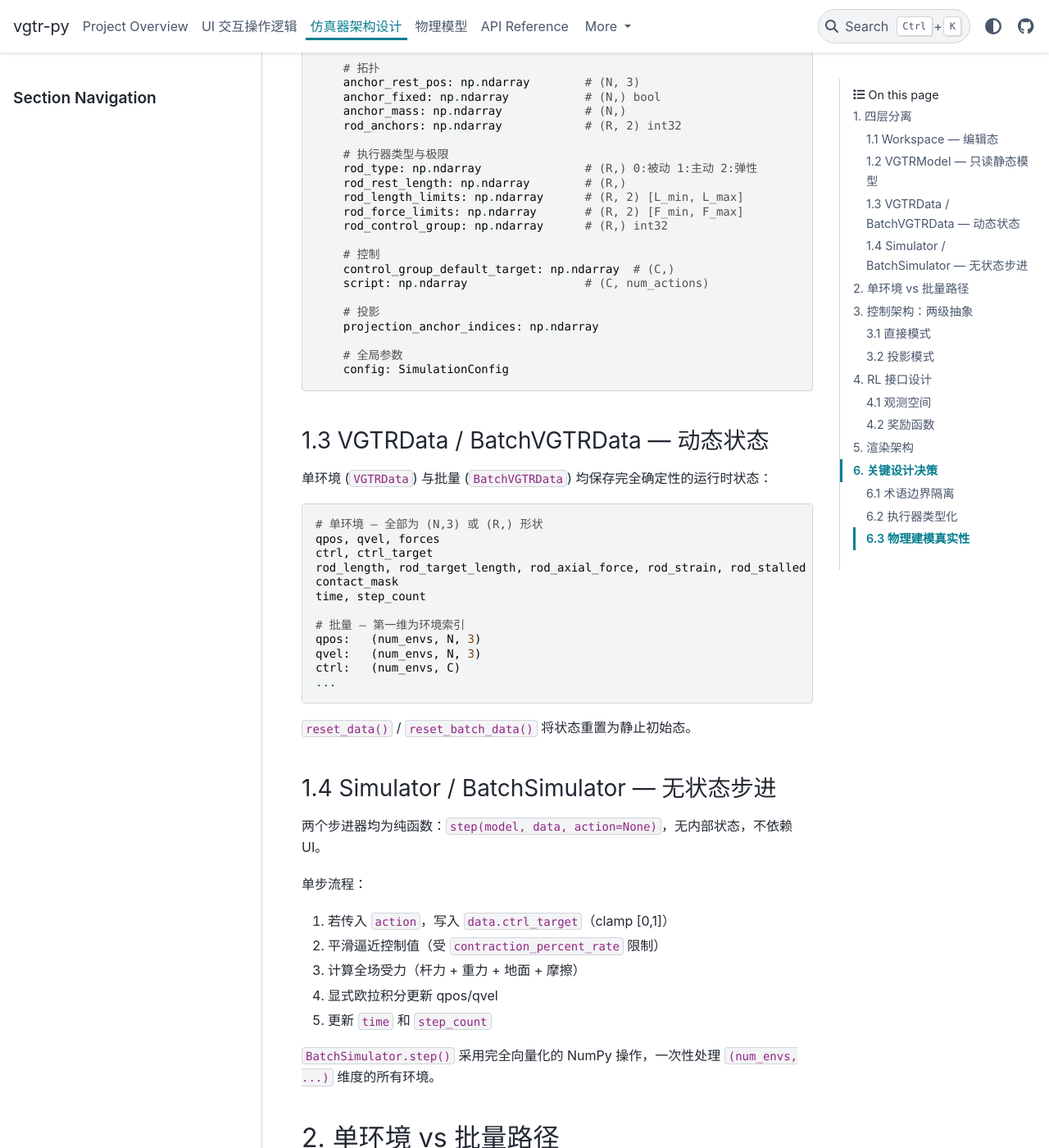
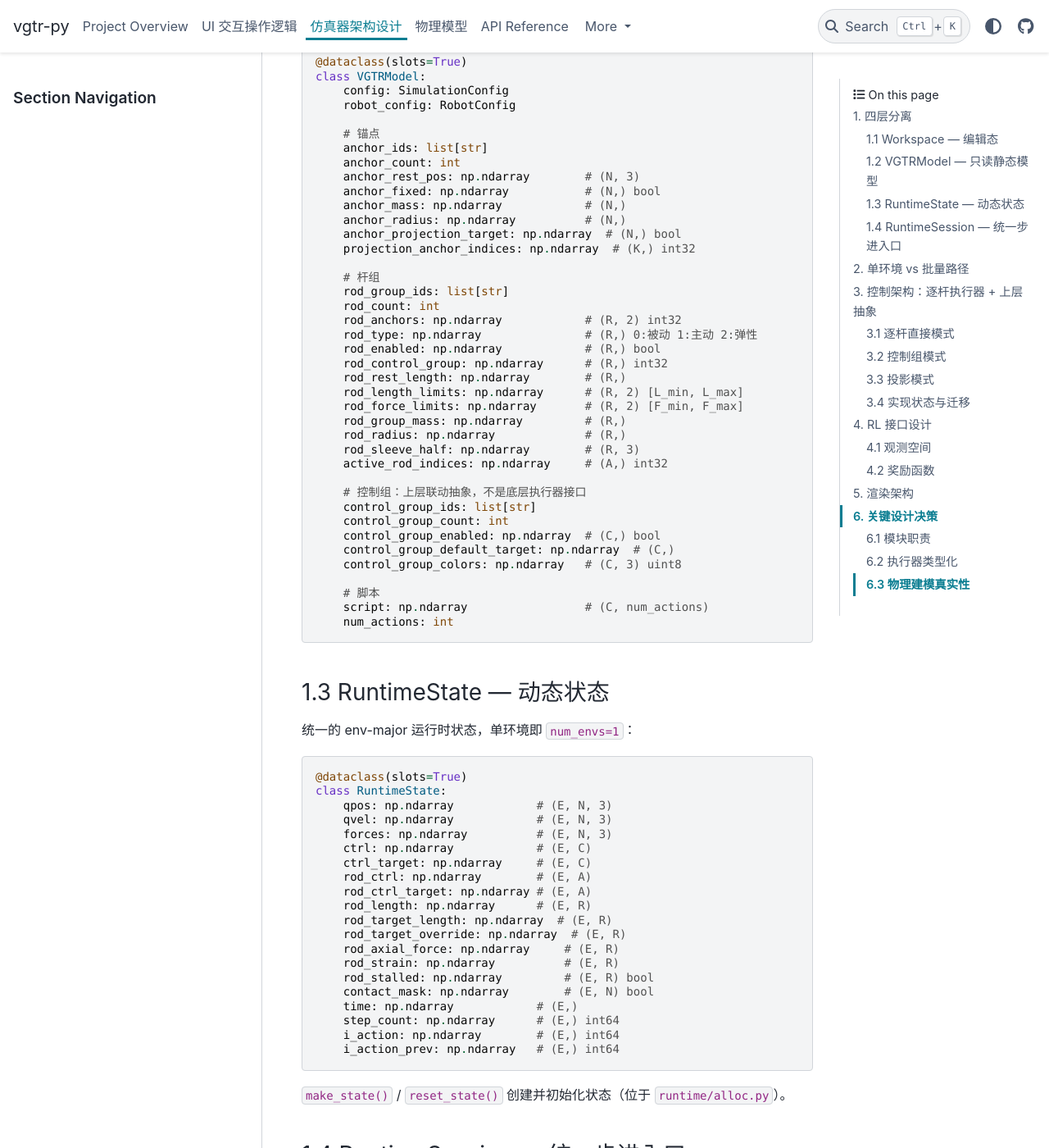
Before and after one commit to langxin11/vgtr_py, a Sphinx documentation site: the page built from docs/architecture.md, in a window 1280 px wide and 1400 px high, scrolled down 954 px. Shown: the whole window at 82% size. Built offline with Sphinx 7.4.7 and the PyData theme 0.15.4, drawn with Linux system fonts in a browser that asks for light colours; some of the changed text lies outside the part shown.

Commit message:
docs: 更新架构与物理文档，修正过时引用与默认值
Co-Authored-By: Claude Opus 4.7 <noreply@anthropic.com>

````diff
--- a/docs/architecture.md
+++ b/docs/architecture.md
@@ -4,14 +4,16 @@
 
 核心理念借鉴 MuJoCo 等引擎在软件接口分层上的优点（静态模型与动态状态分离、`compile/reset/step` 明确分层），同时在物理建模上向**真实机器人执行器**靠拢，并建立适合 RL 训练的**多层控制抽象**。
 
+控制接口的底层真值是**主动杆执行器**，而不是控制组。控制组只用于 UI 联动、脚本复用、批量调参和兼容旧 JSON；运行时内核应当能直接表达“每根主动杆一个目标”的控制语义。
+
 ## 1. 四层分离
 
 系统严格拆分为四层：
 
 ```
-Workspace ──compile──→ VGTRModel ──make_data──→ VGTRData
-                                                    │
-                                          Simulator.step(model, data, action)
+Workspace ──compile_workspace()──→ VGTRModel ──make_state()──→ RuntimeState
+                                                                    │
+                                                        RuntimeSession.step(action)
 ```
 
 ### 1.1 Workspace — 编辑态
@@ -27,112 +29,165 @@ Workspace ──compile──→ VGTRModel ──make_data──→ VGTRData
 ```python
 @dataclass(slots=True)
 class VGTRModel:
+    config: SimulationConfig
+    robot_config: RobotConfig
+
+    # 锚点
+    anchor_ids: list[str]
     anchor_count: int
-    rod_count: int
-    control_group_count: int
-
-    # 拓扑
     anchor_rest_pos: np.ndarray        # (N, 3)
     anchor_fixed: np.ndarray           # (N,) bool
     anchor_mass: np.ndarray            # (N,)
+    anchor_radius: np.ndarray          # (N,)
+    anchor_projection_target: np.ndarray  # (N,) bool
+    projection_anchor_indices: np.ndarray  # (K,) int32
+
+    # 杆组
+    rod_group_ids: list[str]
+    rod_count: int
     rod_anchors: np.ndarray            # (R, 2) int32
-
-    # 执行器类型与极限
     rod_type: np.ndarray               # (R,) 0:被动 1:主动 2:弹性
+    rod_enabled: np.ndarray            # (R,) bool
+    rod_control_group: np.ndarray      # (R,) int32
     rod_rest_length: np.ndarray        # (R,)
     rod_length_limits: np.ndarray      # (R, 2) [L_min, L_max]
     rod_force_limits: np.ndarray       # (R, 2) [F_min, F_max]
-    rod_control_group: np.ndarray      # (R,) int32
+    rod_group_mass: np.ndarray         # (R,)
+    rod_radius: np.ndarray             # (R,)
+    rod_sleeve_half: np.ndarray        # (R, 3)
+    active_rod_indices: np.ndarray     # (A,) int32
 
-    # 控制
+    # 控制组：上层联动抽象，不是底层执行器接口
+    control_group_ids: list[str]
+    control_group_count: int
+    control_group_enabled: np.ndarray  # (C,) bool
     control_group_default_target: np.ndarray  # (C,)
+    control_group_colors: np.ndarray   # (C, 3) uint8
+
+    # 脚本
     script: np.ndarray                 # (C, num_actions)
-
-    # 投影
-    projection_anchor_indices: np.ndarray
-
-    # 全局参数
-    config: SimulationConfig
+    num_actions: int
 ```
 
-### 1.3 VGTRData / BatchVGTRData — 动态状态
+### 1.3 RuntimeState — 动态状态
 
-单环境 (`VGTRData`) 与批量 (`BatchVGTRData`) 均保存完全确定性的运行时状态：
+统一的 env-major 运行时状态，单环境即 `num_envs=1`：
 
 ```python
-# 单环境 — 全部为 (N,3) 或 (R,) 形状
-qpos, qvel, forces
-ctrl, ctrl_target
-rod_length, rod_target_length, rod_axial_force, rod_strain, rod_stalled
-contact_mask
-time, step_count
-
-# 批量 — 第一维为环境索引
-qpos:   (num_envs, N, 3)
-qvel:   (num_envs, N, 3)
-ctrl:   (num_envs, C)
-...
+@dataclass(slots=True)
+class RuntimeState:
+    qpos: np.ndarray            # (E, N, 3)
+    qvel: np.ndarray            # (E, N, 3)
+    forces: np.ndarray          # (E, N, 3)
+    ctrl: np.ndarray            # (E, C)
+    ctrl_target: np.ndarray     # (E, C)
+    rod_ctrl: np.ndarray        # (E, A)
+    rod_ctrl_target: np.ndarray # (E, A)
+    rod_length: np.ndarray      # (E, R)
+    rod_target_length: np.ndarray  # (E, R)
+    rod_target_override: np.ndarray  # (E, R)
+    rod_axial_force: np.ndarray     # (E, R)
+    rod_strain: np.ndarray          # (E, R)
+    rod_stalled: np.ndarray         # (E, R) bool
+    contact_mask: np.ndarray        # (E, N) bool
+    time: np.ndarray            # (E,)
+    step_count: np.ndarray      # (E,) int64
+    i_action: np.ndarray        # (E,) int64
+    i_action_prev: np.ndarray   # (E,) int64
 ```
 
-`reset_data()` / `reset_batch_data()` 将状态重置为静止初始态。
+`make_state()` / `reset_state()` 创建并初始化状态（位于 `runtime/alloc.py`）。
 
-### 1.4 Simulator / BatchSimulator — 无状态步进
+### 1.4 RuntimeSession — 统一步进入口
 
-两个步进器均为纯函数：`step(model, data, action=None)`，无内部状态，不依赖 UI。
+`RuntimeSession` 是面向用户的公开门面，内部委托 `runtime/kernels.py` 中的纯函数执行物理计算。单环境和批量环境使用同一个类，通过 `num_envs` 区分。
 
-单步流程：
-1. 若传入 `action`，写入 `data.ctrl_target`（clamp [0,1]）
-2. 平滑逼近控制值（受 `contraction_percent_rate` 限制）
-3. 计算全场受力（杆力 + 重力 + 地面 + 摩擦）
-4. 显式欧拉积分更新 qpos/qvel
-5. 更新 `time` 和 `step_count`
+```python
+session = RuntimeSession.from_workspace(workspace, num_envs=4)
+session.reset(seed=42)
+session.step_batch(action)  # action shape: (num_envs, action_dim)
+```
 
-`BatchSimulator.step()` 采用完全向量化的 NumPy 操作，一次性处理 `(num_envs, ...)` 维度的所有环境。
+单步流程（`runtime/kernels.py`）：
+1. 若传入 `action`，解析为逐主动杆目标 `state.rod_ctrl_target`（clamp [0,1]）
+2. 若动作来自控制组，则先由控制组映射生成逐杆目标
+3. `update_ctrl()` — 平滑逼近逐杆控制值（受 `contraction_percent_rate` 限制）
+4. `compute_forces()` — 计算全场受力（杆力 + 重力 + 地面 + 摩擦）
+5. `integrate()` — 显式欧拉积分更新 qpos/qvel
+6. `update_time()` — 更新 `time` 和 `step_count`
+
+`step_batch()` 采用完全向量化的 NumPy 操作，一次性处理 `(num_envs, ...)` 维度的所有环境。
 
 ## 2. 单环境 vs 批量路径
 
-两套路径共享同一份 `VGTRModel`，仅在运行时数据形状和步进器上不同：
+两套路径共享同一份 `VGTRModel` 和 `RuntimeSession`，仅在 `num_envs` 和 Gym 适配器上不同：
 
 | 维度 | 单环境 | 批量 |
 |------|--------|------|
-| 运行时数据 | `VGTRData` | `BatchVGTRData` |
-| 形状 | `(N, 3)` | `(num_envs, N, 3)` |
-| 步进器 | `Simulator` | `BatchSimulator` |
-| Gym 包装 | `VGTREnv` | `VectorVGTREnv` |
-| 动作输入 | `(action_dim,)` | `(num_envs, action_dim)` 或广播 |
+| 运行时状态 | `RuntimeState` (E=1) | `RuntimeState` (E=N) |
+| 形状 | `(1, N, 3)` | `(num_envs, N, 3)` |
+| 会话 | `RuntimeSession` (num_envs=1) | `RuntimeSession` (num_envs=N) |
+| Gym 包装 | `VGTRGymEnv` | `VGTRVectorEnv` |
+| 动作输入 | `(action_dim,)` | `(num_envs, action_dim)` |
+| 底层控制维度 | 主动杆数量 | 主动杆数量 |
 | 后端 | NumPy | NumPy 向量化 |
 | 用途 | 交互预览、调试 | RL 并行采样、性能实验 |
 
 批量层属于 CPU NumPy 向量化基线。未来若训练吞吐成为瓶颈，可迁移到 JAX/PyTorch/Warp 等 GPU 友好后端。
 
-## 3. 控制架构：两级抽象
+## 3. 控制架构：逐杆执行器 + 上层抽象
 
-不要直接让 RL 暴力控制所有杆长。采用**两级控制**：
+底层执行器空间按主动杆定义：
 
 ```
-RL 策略 → 关键节点目标位置 → Projection → ctrl_target → Simulator
-  (低维)      (任务空间)     (可行性投影)   (执行器空间)
+rod_ctrl_target[active_rod] ∈ [0, 1]
+0 → L_min
+1 → L_max
 ```
 
-### 3.1 直接模式
+这使最底层控制接口始终是“每根主动杆一个目标”。控制组、脚本、UI 滑块和投影控制都只是生成逐杆目标的上层路径。
 
-动作直接写入 `ctrl_target`（值域 [0,1]），按控制组驱动主动杆：
+### 3.1 逐杆直接模式
+
+动作直接写入 `rod_ctrl_target`（值域 [0,1]），逐主动杆驱动：
+
+```
+action[active_rod] → rod_ctrl_target[active_rod]
+rod_ctrl → smooth_interp → target_length = lerp(L_min, L_max, rod_ctrl[active_rod])
+```
+
+这是最底层、最明确的控制接口，适合 RL 训练、批量 rollout 和需要完全逐杆独立控制的脚本。
+
+### 3.2 控制组模式
+
+控制组是上层联动抽象。动作写入 `ctrl_target`，再展开成逐杆目标：
 
 ```
 action[group] → ctrl_target[group]
-ctrl → smooth_interp → target_length = lerp(L_min, L_max, ctrl[group])
+rod_ctrl_target[rod] = ctrl_target[rod_control_group[rod]]
 ```
 
-### 3.2 投影模式
+因此，有控制组时仍然可以逐杆控制；逐杆接口不应被控制组遮蔽。控制组只负责“多个杆共享同一个上层通道”的便利表达。
 
-动作 = 关键锚点目标位置。Projection 层将目标位置转换为控制组值：
+### 3.3 投影模式
+
+动作 = 关键锚点目标位置。`project_anchor_targets()` 将目标位置转换为逐主动杆目标：
 
 1. 将目标位置覆盖到 `projection_anchor_indices`
 2. 对每个主动杆，计算锚点在新位置下的期望长度
 3. 将期望长度归一化到 [0,1]（0=L_min, 1=L_max）
-4. 按控制组取平均 → `ctrl_target`
+4. 直接输出逐杆 `rod_ctrl_target`，输出维度 = 主动杆数量
 
-这使外部策略只需输出少量关键节点的 3D 位置，而非直接操作所有控制组。
+投影层不应按控制组取平均。控制组平均会丢失同组内不同杆的几何差异，并让“有控制组但仍想逐杆控制”的场景变得困难。若调用方需要控制组语义，应在更高层显式把逐杆目标聚合或绑定，而不是让投影内核隐式合并。
+
+### 3.4 实现状态与迁移
+
+当前运行时代码仍以 `ctrl / ctrl_target` 作为主要控制通道，逐杆控制主要通过 `rod_target_override` 或“每根主动杆独立控制组”的 JSON 配置实现。目标架构应迁移为：
+
+- `rod_ctrl / rod_ctrl_target` 成为物理内核的底层控制输入。
+- `direct` 模式默认输出逐主动杆目标，action 维度 = 主动杆数量。
+- `control_group` 模式作为显式上层模式保留，负责把控制组目标展开到逐杆目标。
+- `projection` 模式直接输出逐主动杆目标，不再在 `runtime/project.py` 内按控制组平均。
 
 ## 4. RL 接口设计
 
@@ -143,8 +198,11 @@ ctrl → smooth_interp → target_length = lerp(L_min, L_max, ctrl[group])
 ```
 obs = [qpos, qvel, rod_length, rod_target_length,
        rod_axial_force, rod_strain, rod_stalled,
+       rod_ctrl, rod_ctrl_target,
        ctrl, ctrl_target, contact_mask]
 ```
+
+`rod_ctrl / rod_ctrl_target` 是执行器级观测；`ctrl / ctrl_target` 仅用于保留控制组层的可解释性和兼容性。
 
 ### 4.2 奖励函数
 
@@ -174,21 +232,30 @@ sleeve (刚性套筒) + left_piston + right_piston (伸缩活塞)
 
 ## 6. 关键设计决策
 
-### 6.1 术语边界隔离
+### 6.1 模块职责
 
-| 层次 | 术语 | 用途 |
-|------|------|------|
-| 图论层 (`topology.py`) | vertex / edge | 纯数学操作 |
-| 业务层 (UI / config) | anchor / rod_group / control_group | 用户可见 |
-| 桥接层 (`commands.py`) | 翻译 | UI 指令 → 图论操作 |
+| 模块 | 职责 |
+|------|------|
+| `topology.py` | 纯图论操作（vertex / edge） |
+| `workspace.py` | 可变编辑态状态中心 |
+| `model.py` | 只读编译模型（`compile_workspace()`） |
+| `runtime/state.py` | 统一 env-major 运行时状态 |
+| `runtime/kernels.py` | 纯函数物理计算（`step_state`, `compute_forces`, `integrate`） |
+| `runtime/session.py` | 公开门面（`RuntimeSession`） |
+| `runtime/alloc.py` | 状态分配与重置（`make_state`, `reset_state`） |
+| `runtime/project.py` | 投影控制（`project_anchor_targets`，输出逐主动杆目标） |
+| `runtime/observe.py` | 观测构建（`build_observation`） |
+| `runtime/reward.py` | 奖励与信息（`compute_reward`, `build_info`） |
+| `adapters/gym_env.py` | 单环境 Gym 适配器（`VGTRGymEnv`） |
+| `adapters/vector_env.py` | 批量 Gym 适配器（`VGTRVectorEnv`） |
 
 ### 6.2 执行器类型化
 
-| 类型 | 目标长度 | use case |
-|------|----------|----------|
-| Active (1) | `lerp(L_min, L_max, ctrl)` | 可控伸缩 |
+| 类型 | 目标长度 | 用途 |
+|------|----------|------|
+| Active (1) | `lerp(L_min, L_max, rod_ctrl)` | 可控伸缩 |
 | Passive (0) | `clamp(rest, L_min, L_max)` | 刚性连杆 |
-| Elastic (2) | `clamp(rest, L_min, L_max)` | 柔性结构 |
+| Elastic (2) | `clamp(rest, L_min, L_max)`（当前与 Passive 相同） | 柔性结构（预留） |
 
 ### 6.3 物理建模真实性
 
--- a/docs/ui-interaction.rst
+++ b/docs/ui-interaction.rst
@@ -134,8 +134,8 @@ Actuation Controls 面板
 
 该面板内容根据 ``Manual Mode`` 动态生成：
 
-- ``control-groups`` 模式下，滑块数量等于模型中的控制组数量，每个滑块写入 ``data.ctrl_target`` 的对应通道。
-- ``per-rod`` 模式下，滑块数量等于主动杆组数量，直接覆盖 ``data.rod_target_override``。
+- ``control-groups`` 模式下，滑块数量等于模型中的控制组数量，每个滑块写入 ``state.ctrl_target`` 的对应通道。
+- ``per-rod`` 模式下，滑块数量等于主动杆组数量，直接覆盖 ``state.rod_target_override``。
 - 无有效模型或数据时，该面板自动隐藏。
 
 
````
Also changed, not shown: docs/physics.md (+7 -7 lines), 1 other file.
